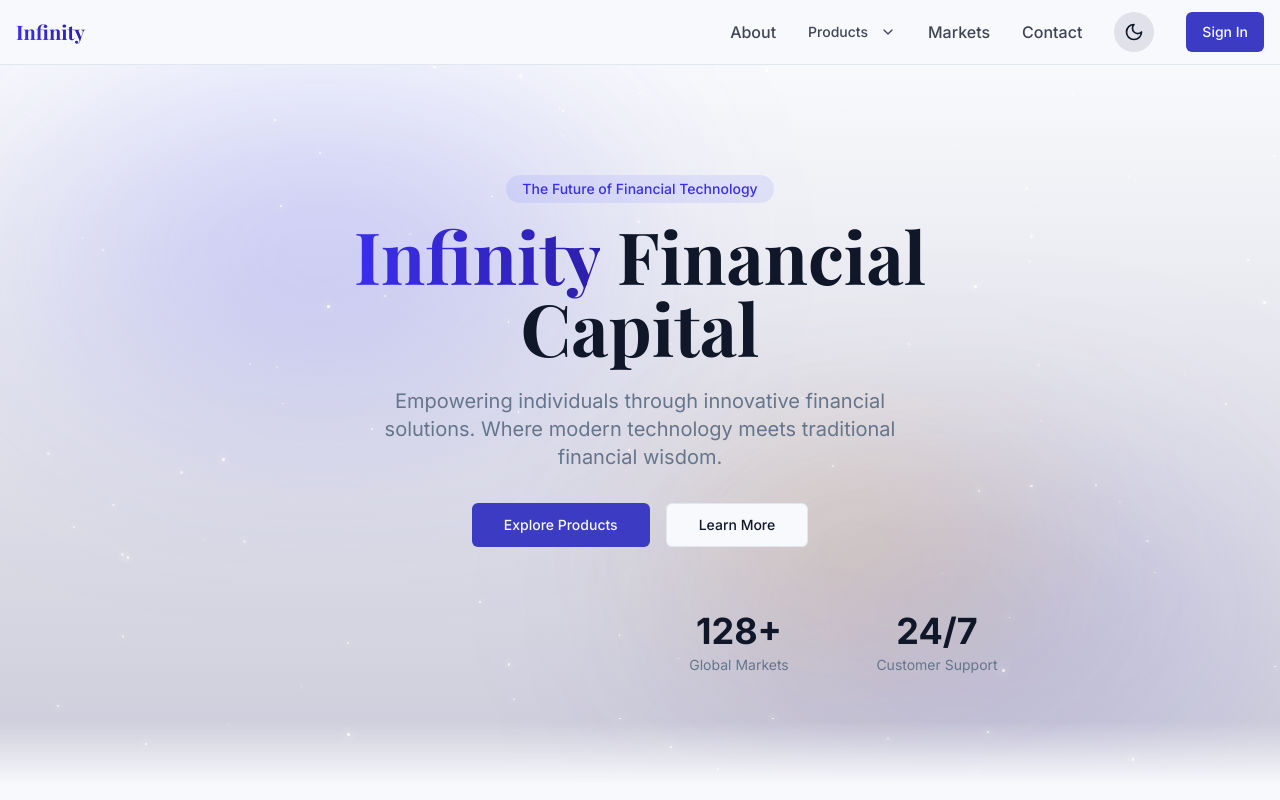
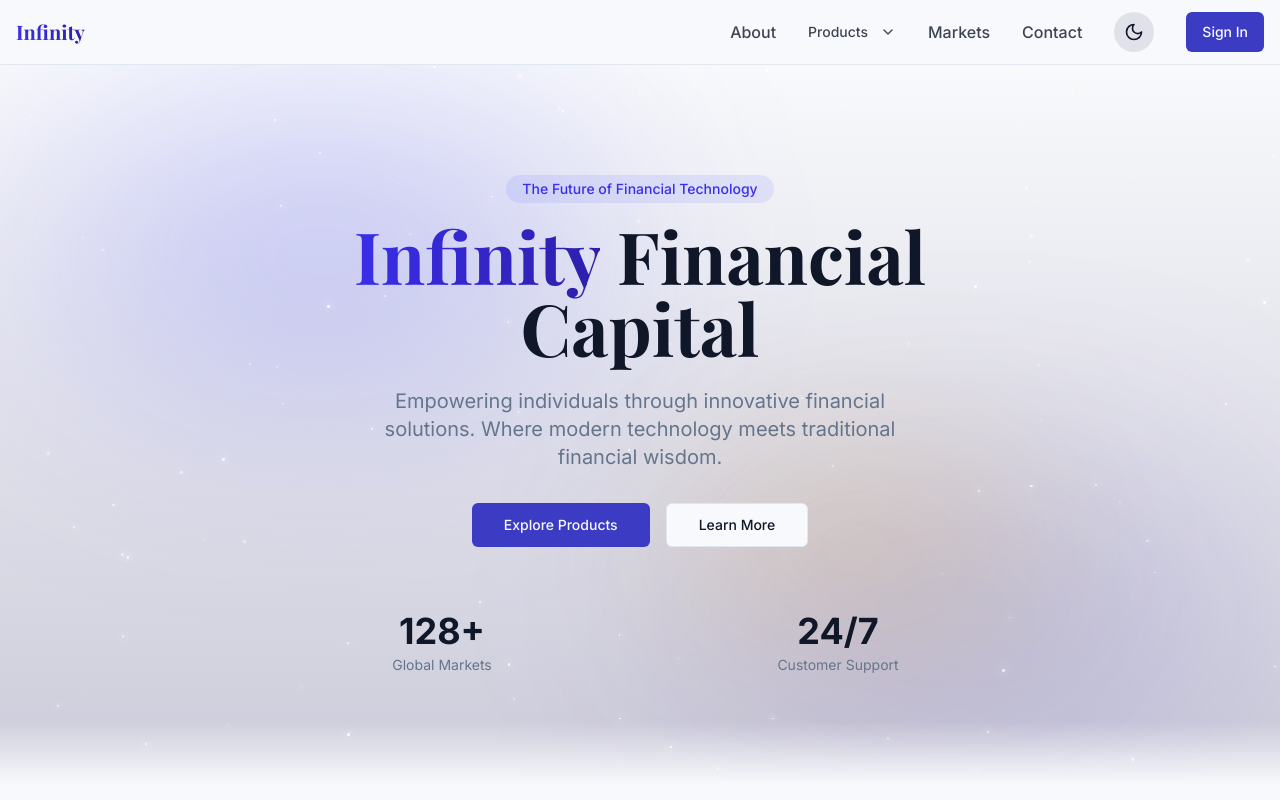
Before and after one commit to Puchkkoo/infinity-stellar-finance-92, a React (Vite) app: page / in a window 1280 px wide. Shown: the top 800 px of the page. Built offline with nearby package versions, Linux system fonts and the light colour scheme.

Commit message:
Update hero-section.tsx

```diff
--- a/src/components/hero-section.tsx
+++ b/src/components/hero-section.tsx
@@ -39,15 +39,7 @@ export function HeroSection() {
             </Button>
           </div>
 
-          <div className="mt-16 grid grid-cols-2 md:grid-cols-4 gap-6 animate-fade-in" style={{ animationDelay: "0.8s" }}>
-           <div className="flex flex-col items-center">
-              <div className="font-bold text-3xl sm:text-4xl mb-1"></div>
-              <p className="text-sm text-muted-foreground"></p>
-            </div>
-            <div className="flex flex-col items-center">
-              <div className="font-bold text-3xl sm:text-4xl mb-1"></div>
-              <p className="text-sm text-muted-foreground"></p>
-            </div>
+<div className="mt-16 grid grid-cols-1 md:grid-cols-2 gap-6 justify-center animate-fade-in" style={{ animationDelay: "0.8s" }}>
   <div className="flex flex-col items-center">
     <div className="font-bold text-3xl sm:text-4xl mb-1">128+</div>
     <p className="text-sm text-muted-foreground">Global Markets</p>
```
Lines whose indentation alone changed are shown as unchanged.
